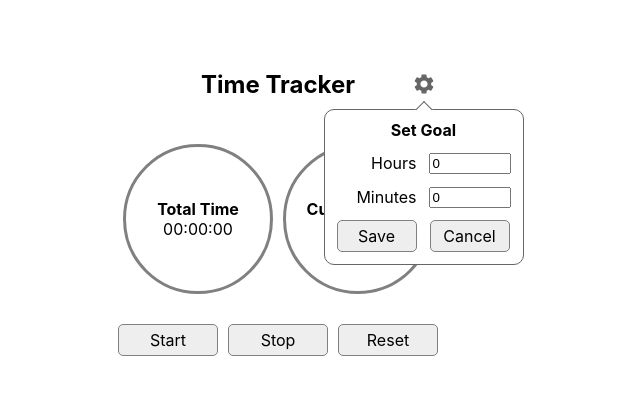
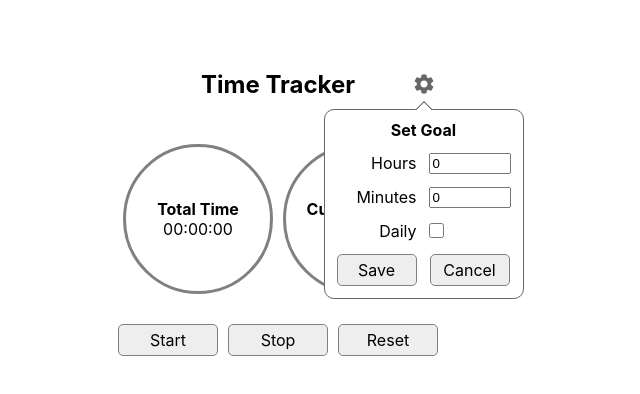
Before and after one commit to Vyper248/time-tracker, a React (Create React App) app: page / in a window 1280 px wide. Both pictures are taken after a click on the icon 785 px from the left and 84 px from the top of the page. Shown: the top 394 px of the page, without its empty margins (362-1002 px from the left). Built offline with nearby package versions, Linux system fonts and the light colour scheme.

Commit message:
Added daily setting for goal time.

```diff
--- a/src/App.js
+++ b/src/App.js
@@ -17,20 +17,21 @@ function App() {
 	const [timer, setTimer] = useState(0);
 	const [intervalVal, setIntervalVal] = useState(null);
 	const [goalTime, setGoalTime] = useState(0);
+	const [goalDaily, setGoalDaily] = useState(false);
 
 	useEffect(() => {
 		retrieveFromLocal();
 	}, []);
 
-	const saveToLocal = (startTime, times, totalTime, goalTime) => {
-		let object = {startTime, times, totalTime, goalTime};
+	const saveToLocal = (startTime, times, totalTime, goalTime, goalDaily) => {
+		let object = {startTime, times, totalTime, goalTime, goalDaily};
 		localStorage.setItem('time-tracker-state', JSON.stringify(object));
 	}
 
 	const retrieveFromLocal = () => {
 		let object = localStorage.getItem('time-tracker-state');
 		if (object !== null) object = JSON.parse(object);
-		else object = {startTime: 0, times: [], totalTime: 0};
+		else object = {startTime: 0, times: [], totalTime: 0, goalTime: 0, goalDaily: false};
 
 		//convert time strings back into time objects
 		let newTimes = object.times.map(timeObj => {
@@ -54,6 +55,7 @@ function App() {
 		startInterval(newStartTime);
 		getTodaysTime(newTimes);
 		setGoalTime(object.goalTime);
+		setGoalDaily(object.goalDaily);
 	}
 
 	const startInterval = (start) => {
@@ -82,7 +84,7 @@ function App() {
 
 		let start = new Date();
 		setStartTime(start);
-		saveToLocal(start, times, totalTime, goalTime);
+		saveToLocal(start, times, totalTime, goalTime, goalDaily);
 
 		startInterval(start);
 	}
@@ -106,7 +108,7 @@ function App() {
 		let newTotal = getTotalTime(newTimes, true);
 		setTotalTime(newTotal);
 		clearValues();
-		saveToLocal(0, newTimes, newTotal, goalTime);
+		saveToLocal(0, newTimes, newTotal, goalTime, goalDaily);
 		getTodaysTime(newTimes);
 	}
 
@@ -114,22 +116,24 @@ function App() {
 		setTimes([]);
 		setTotalTime(0);
 		clearValues();
-		saveToLocal(0, [], 0, goalTime);
+		saveToLocal(0, [], 0, goalTime, goalDaily);
 	}
 
-	const onChangeGoal = (s) => {
+	const onChangeGoal = (s, daily) => {
 		setGoalTime(s);
-		saveToLocal(startTime, times, totalTime, s);
+		setGoalDaily(daily);
+		saveToLocal(startTime, times, totalTime, s, daily);
 	}
 
 	let remainingTime = goalTime - totalTime - timer;
+	if (goalDaily) remainingTime = goalTime - todaysTime - timer;
 	if (remainingTime < 0) remainingTime = 0;
 
 	let marginTop = todaysTime === totalTime ? 0 : -20;
 
 	return (
 		<div className="App">
-		<Header goal={goalTime} onChangeGoal={onChangeGoal}/>
+		<Header goal={goalTime} onChangeGoal={onChangeGoal} goalDaily={goalDaily}/>
 		<div>
 			<Time seconds={totalTime+timer} heading='Total Time'/>
 			{ todaysTime === totalTime ? null : <Time seconds={todaysTime+timer} heading="Today's Time"/> }
@@ -137,7 +141,7 @@ function App() {
 		</div>
 		{ goalTime > 0 ?
 			<div style={{marginTop}}>
-				<Time seconds={goalTime} heading='Goal' active={remainingTime === 0}/>
+				<Time seconds={goalTime} heading={goalDaily ? 'Daily Goal' : 'Goal'} active={remainingTime === 0}/>
 				<Time seconds={remainingTime} heading='Remaining' active={remainingTime === 0}/>
 			</div>
 			: null }
--- a/src/components/GoalPopup.js
+++ b/src/components/GoalPopup.js
@@ -31,6 +31,12 @@ const StyledComp = styled.div`
         width: 100%;
     }
 
+    & input[type='checkbox'] {
+        width: 15px;
+        height: 15px;
+        margin-left: 0px;
+    }
+
     & td {
         padding: 5px;
     }
@@ -48,11 +54,12 @@ const StyledComp = styled.div`
     }
 `
 
-const GoalPopup = ({goal, onChangeGoal, onClose}) => {
+const GoalPopup = ({goal, onChangeGoal, goalDaily=false, onClose}) => {
     let goalTime = formatSeconds(goal);
     let parts = goalTime.split(':').map(time => parseInt(time));
     const [hours, setHours] = useState(parts[0]);
     const [minutes, setMinutes] = useState(parts[1]);
+    const [daily, setDaily] = useState(goalDaily);
 
     const onChangeHours = (e) => {
         setHours(e.target.value);
@@ -62,11 +69,15 @@ const GoalPopup = ({goal, onChangeGoal, onClose}) => {
         setMinutes(e.target.value);
     }
 
+    const onChangeDaily = (e) => {
+        setDaily(e.target.checked);
+    }
+
     const setNewGoal = () => {
         let seconds = 0;
         seconds += hours * 60 * 60;
         seconds += minutes * 60;
-        onChangeGoal(seconds);
+        onChangeGoal(seconds, daily);
         onClose();
     }
 
@@ -85,6 +96,10 @@ const GoalPopup = ({goal, onChangeGoal, onClose}) => {
                         <td><input type='number' value={minutes} onChange={onChangeMinutes}/></td>
                     </tr>
                     <tr>
+                        <td>Daily</td>
+                        <td style={{textAlign: 'left'}}><input type='checkbox' checked={daily} onChange={onChangeDaily}/></td>
+                    </tr>
+                    <tr>
                         <td><Button value='Save' onClick={setNewGoal} margin='0px' width='80px'/></td>
                         <td><Button value='Cancel' onClick={onClose} margin='0px' width='80px'/></td>
                     </tr>
--- a/src/components/Header.js
+++ b/src/components/Header.js
@@ -28,7 +28,7 @@ const StyledComp = styled.div`
     }
 `
 
-const Header = ({goal, onChangeGoal}) => {
+const Header = ({...goalProps}) => {
     const [settingsOpen, setSettingsOpen] = useState(false);
 
     const onClickSettings = () => {
@@ -45,7 +45,7 @@ const Header = ({goal, onChangeGoal}) => {
             <h2>Time Tracker</h2>
             <div>
                 <MdSettings onClick={onClickSettings}/>
-                { settingsOpen ? <GoalPopup goal={goal} onChangeGoal={onChangeGoal} onClose={onCloseSettings}/> : null }
+                { settingsOpen ? <GoalPopup {...goalProps} onClose={onCloseSettings}/> : null }
             </div>
         </StyledComp>
     );
```
